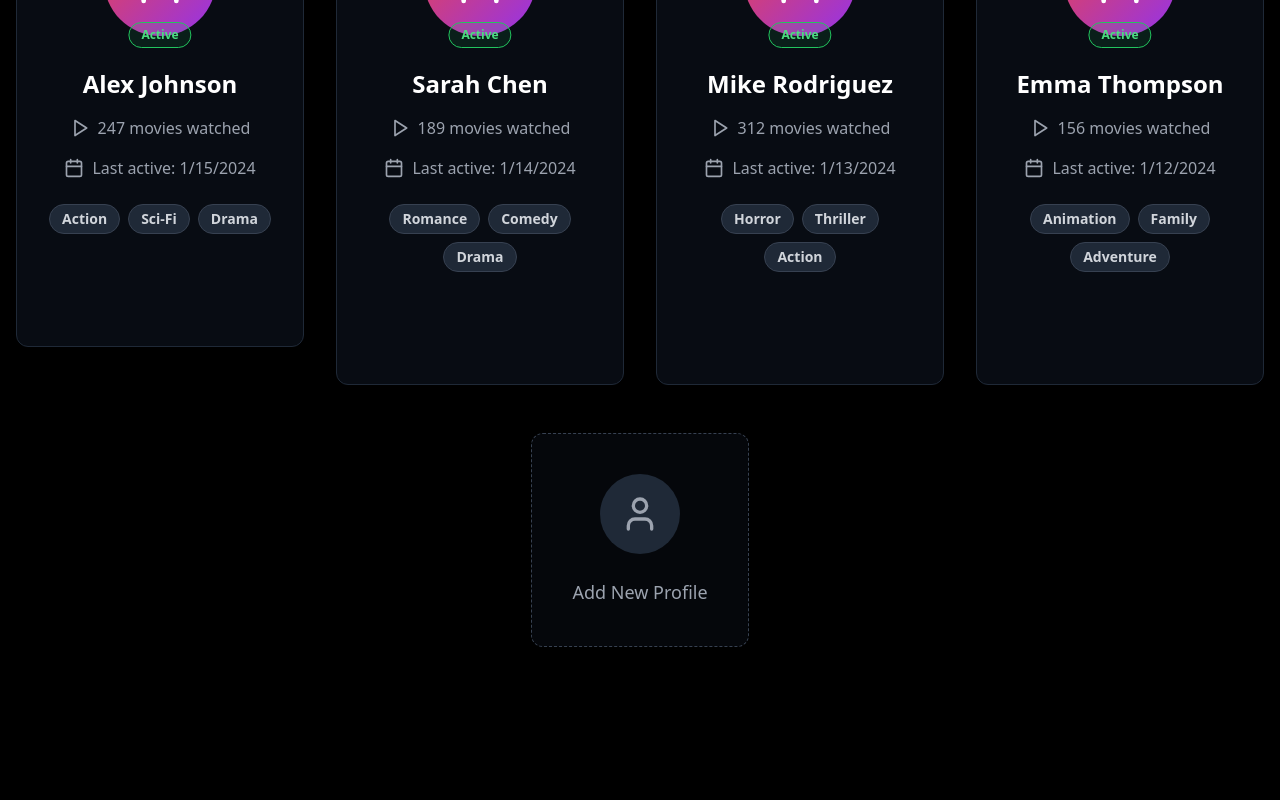
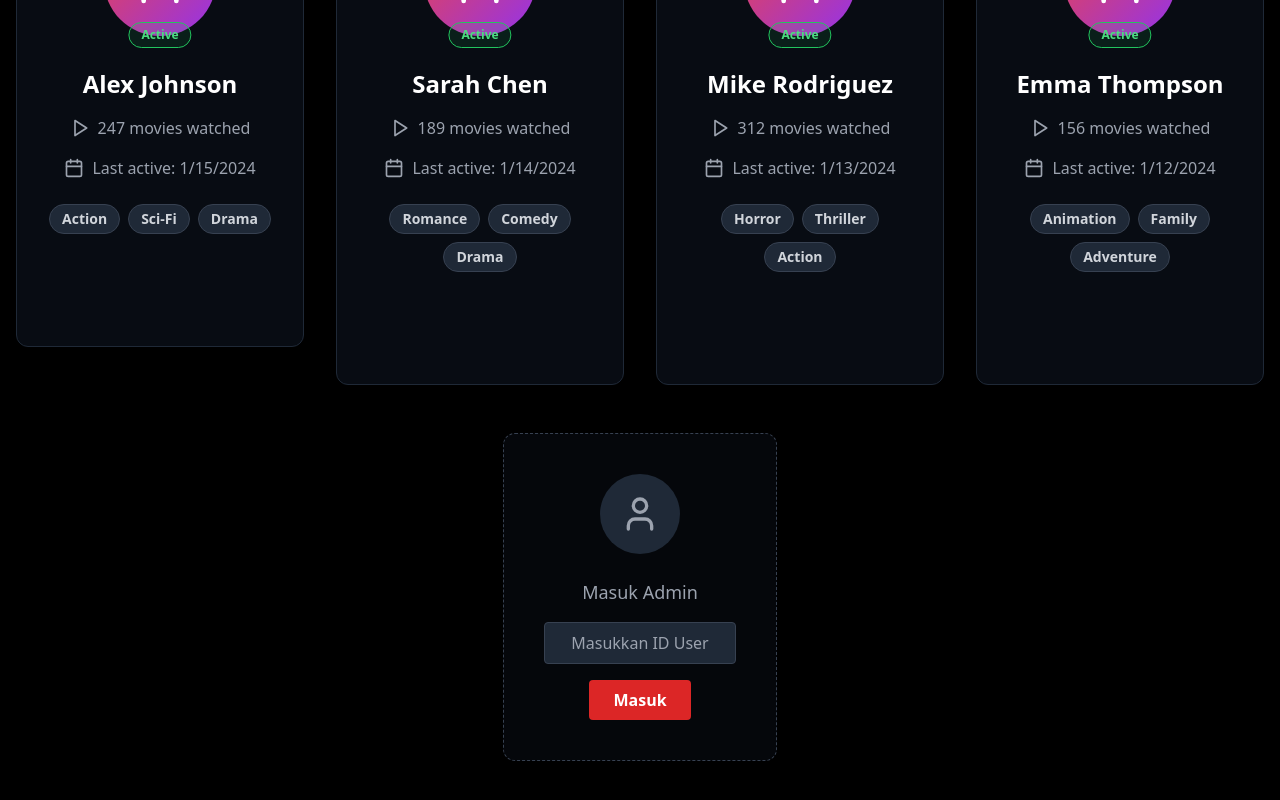
Before and after one commit to iqbalraihanfr/hybrid-recommender-frontend, a React (Vite) app: page / in a window 1280 px wide. Shown: the part 510-1310 px from the top of the page. Before the commit the page ends 1221 px from the top, so only its background shows below. Built offline with nearby package versions, Linux system fonts and the light colour scheme.

Commit message:
Implements an admin card
to allow users to enter a user ID and navigate to a personalized home page.

This replaces the "Add New Profile" card with an input field and button, and includes validation to ensure the ID entered is a number.

```diff
--- a/package.json
+++ b/package.json
@@ -45,6 +45,7 @@
     "clsx": "^2.1.1",
     "cmdk": "^1.0.0",
     "date-fns": "^3.6.0",
+    "dotenv": "^16.5.0",
     "embla-carousel-react": "^8.3.0",
     "input-otp": "^1.2.4",
     "lucide-react": "^0.462.0",
--- a/src/components/layout/Navbar.tsx
+++ b/src/components/layout/Navbar.tsx
@@ -13,7 +13,7 @@ export function Navbar() {
         <div className="flex h-16 items-center justify-between">
           <div className="flex items-center">
             <Link to="/" className="text-xl font-bold">
-              MovieRecommender
+              Movie Recommender
             </Link>
           </div>
 
--- a/src/pages/UserSelection.tsx
+++ b/src/pages/UserSelection.tsx
@@ -103,22 +103,79 @@ const UserSelection = () => {
           ))}
         </div>
 
-        {/* Add New Profile */}
+        {/* Masuk Admin (replace Add New Profile) */}
         <div className="mt-12 text-center">
-          <Card className="inline-block bg-gray-900/30 border-gray-700 border-dashed hover:border-red-500 transition-colors cursor-pointer">
-            <CardContent className="p-10">
-              <div className="w-20 h-20 mx-auto bg-gray-800 rounded-full flex items-center justify-center mb-6">
-                <User className="h-10 w-10 text-gray-400" />
-              </div>
-              <p className="text-gray-400 font-medium text-lg">
-                Add New Profile
-              </p>
-            </CardContent>
-          </Card>
+          <AdminLoginCard />
         </div>
       </div>
     </div>
   );
 };
 
+function AdminLoginCard() {
+  const [userId, setUserId] = React.useState("");
+  const [loading, setLoading] = React.useState(false);
+  const [error, setError] = React.useState("");
+  const navigate = useNavigate();
+
+  const handleSubmit = async (e: React.FormEvent) => {
+    e.preventDefault();
+    setError("");
+    if (!userId.match(/^\d+$/)) {
+      setError("ID hanya boleh angka");
+      return;
+    }
+    setLoading(true);
+    try {
+      const res = await fetch(
+        `${import.meta.env.VITE_API_BASE_URL}/recommend?id=${userId}&top_k=10`
+      );
+      if (!res.ok) throw new Error("ID tidak ditemukan atau server error");
+      // Optionally, bisa cek data di sini
+      localStorage.setItem("selectedUserId", userId);
+      navigate(`/home/${userId}`);
+    } catch (err: unknown) {
+      let msg = "Terjadi kesalahan";
+      if (err instanceof Error) msg = err.message;
+      setError(msg);
+    } finally {
+      setLoading(false);
+    }
+  };
+
+  return (
+    <Card className="inline-block bg-gray-900/30 border-gray-700 border-dashed hover:border-red-500 transition-colors">
+      <CardContent className="p-10">
+        <div className="w-20 h-20 mx-auto bg-gray-800 rounded-full flex items-center justify-center mb-6">
+          <User className="h-10 w-10 text-gray-400" />
+        </div>
+        <p className="text-gray-400 font-medium text-lg mb-4">Masuk Admin</p>
+        <form
+          onSubmit={handleSubmit}
+          className="flex flex-col items-center gap-4"
+        >
+          <input
+            type="text"
+            inputMode="numeric"
+            pattern="[0-9]*"
+            placeholder="Masukkan ID User"
+            className="px-4 py-2 rounded bg-gray-800 text-white border border-gray-700 focus:border-red-500 outline-none w-48 text-center"
+            value={userId}
+            onChange={(e) => setUserId(e.target.value)}
+            disabled={loading}
+          />
+          <button
+            type="submit"
+            className="bg-red-600 hover:bg-red-700 text-white px-6 py-2 rounded font-semibold disabled:opacity-60"
+            disabled={loading}
+          >
+            {loading ? "Loading..." : "Masuk"}
+          </button>
+        </form>
+        {error && <div className="text-red-500 mt-4 text-sm">{error}</div>}
+      </CardContent>
+    </Card>
+  );
+}
+
 export default UserSelection;
```
Also changed, not shown: 1 other file (tests, documents, lock files or other folders).
